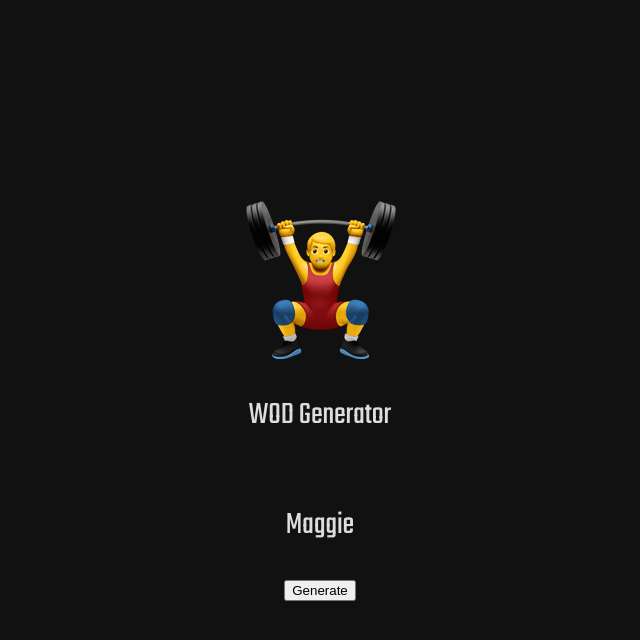
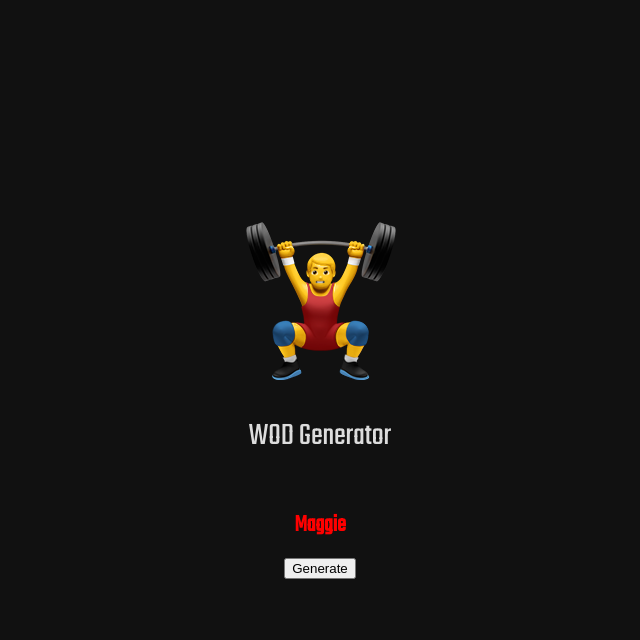
Before and after one commit to dimitrisraptis96/woddd, a React (Create React App) app: page / in a window 1280 px wide. Both pictures are taken after a click on the button "Generate". Shown: the top 640 px of the page, without its empty margins (320-960 px from the left). Built offline with nearby package versions, Linux system fonts and the light colour scheme; a web font is replaced by a local one.

Commit message:
add title component

```diff
--- a/src/App.js
+++ b/src/App.js
@@ -36,6 +36,16 @@ const Tagline = styled.p`
   font-family: "Teko", sans-serif;
   /* font-family: "Proza Libre", sans-serif; */
   font-size: 2rem;
+
+  text-align: center;
+`;
+
+const Title = styled.h1`
+  font-family: "Teko", sans-serif;
+  /* font-family: "Proza Libre", sans-serif; */
+  font-size: 1.5rem;
+
+  color: red;
 
   text-align: center;
 `;
@@ -89,7 +99,7 @@ class App extends Component {
             <Image src={logo} alt="logo" />
             <Tagline>WOD Generator</Tagline>
 
-            {wod !== null && <Tagline>{wod.title}</Tagline>}
+            {wod !== null && <Title>{wod.title}</Title>}
 
             <button onClick={() => this.getWod()}>Generate</button>
           </Container>
```
